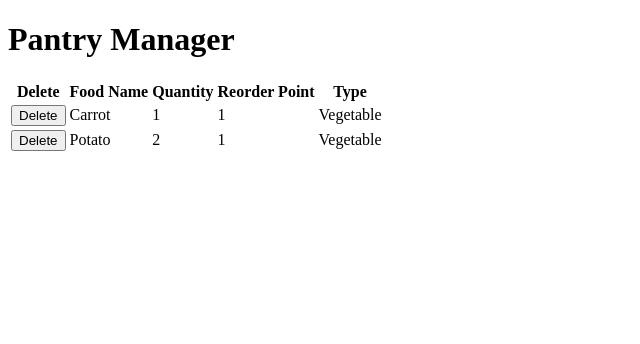
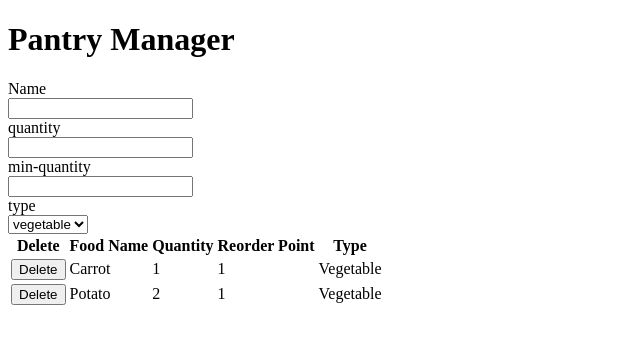
Before and after one commit to kjaf/e-gineeringInventory, a React (Create React App) app in the folder reactworkshopkylefetterman/: page / in a window 1280 px wide. Shown: the top 344 px of the page, without its empty margins (0-640 px from the left). Built offline with nearby package versions, Linux system fonts and the light colour scheme; data requests are answered from the project's data file.

Commit message:
reusable components

```diff
--- a/reactworkshopkylefetterman/db.json
+++ b/reactworkshopkylefetterman/db.json
@@ -1,17 +1,18 @@
 {
   "foods": [
     {
-        "name": "Carrot",
-        "quantity":1,
-        "reOrderPoint":1,
-        "type":"Vegetable"
+      "id": 1,
+      "name": "Carrot",
+      "quantity": 1,
+      "reOrderPoint": 1,
+      "type": "Vegetable"
     },
     {
-        "name":"Potato",
-        "quantity":2,
-        "reOrderPoint":1,
-        "type":"Vegetable"
+      "id": 2,
+      "name": "Potato",
+      "quantity": 2,
+      "reOrderPoint": 1,
+      "type": "Vegetable"
     }
-]
-
+  ]
 }
--- a/reactworkshopkylefetterman/package.json
+++ b/reactworkshopkylefetterman/package.json
@@ -10,10 +10,12 @@
     "@types/node": "^12.20.19",
     "@types/react": "^17.0.18",
     "@types/react-dom": "^17.0.9",
+    "bootstrap": "^5.1.0",
     "cross-env": "^7.0.3",
     "json-server": "^0.16.3",
     "npm-run-all": "^4.1.5",
     "react": "^17.0.2",
+    "react-bootstrap": "^2.0.0-beta.5",
     "react-dom": "^17.0.2",
     "react-scripts": "4.0.3",
     "typescript": "^4.3.5",
@@ -21,7 +23,7 @@
   },
   "scripts": {
     "start": "react-scripts start",
-    "start-app":"react-scripts start",
+    "start-app": "react-scripts start",
     "build": "react-scripts build",
     "test": "react-scripts test",
     "eject": "react-scripts eject",
--- a/reactworkshopkylefetterman/src/App.tsx
+++ b/reactworkshopkylefetterman/src/App.tsx
@@ -1,9 +1,12 @@
 import React, {useEffect, useState} from 'react'
-import {getFoods} from './api/foodsApi'
+import {getFoods, deleteFood} from './api/foodsApi'
+import Input from './shared/Input';
+import Select from './shared/Select'
 
 
 
-type Food = {
+export type Food = {
+    id:number,
     name: string,
     quantity: number,
     reOrderPoint: number,
@@ -15,24 +18,18 @@ const foods:Food[] = []
 
 
 
-
-
 const App = () => {
 
     const [foods, setFoods] = useState<Food[]>([]);
 
+
     useEffect(()=>{
-        async function callGetFoods(){
-            const resp = await getFoods();
-            if(!resp.ok) throw new Error("Call to get foods failed")
-            const json = await resp.json();
-            setFoods(json);
-        }
         callGetFoods();
     },[])
 
-    const deleteFood = () =>{
-        alert("yo bro");
+    async function callGetFoods(){
+        const data = await getFoods();
+        setFoods(data);
     }
 
     const renderFoods = () =>{
@@ -43,7 +40,12 @@ const App = () => {
 
                         <tr key={food.name}>
                             <td>
-                                <button onClick={deleteFood}>Delete</button>
+                                <button onClick={async ()=>{
+                                    await deleteFood(food.id)
+                                    const newFoods=foods.filter(oldfood=>oldfood.id!==food.id)
+                                    setFoods(newFoods)
+
+                                }}>Delete</button>
                             </td>
                             <td>
                                 {food.name}
@@ -68,6 +70,10 @@ const App = () => {
     return (
         <>
             <h1>Pantry Manager</h1>
+            <Input id="name" label="Name" />
+            <Input id="quantity" label="quantity" />
+            <Input id="min-quantity" label="min-quantity" />
+            <Select id="type" label="type" options={[{label:"vegetable", value:"vegetable"},{label:"Grain", value:"Grain"},{label:"Fruit",value:"Fruit"}]} />
             <table>
                 <thead>
                     <tr>
--- a/reactworkshopkylefetterman/src/api/foodsApi.ts
+++ b/reactworkshopkylefetterman/src/api/foodsApi.ts
@@ -1,14 +1,18 @@
+
+import {Food} from "../App"
 
 export async function getFoods(){
-    return fetch("http://localhost:3001/foods")
+    const response = await fetch("http://localhost:3001/foods");
+
+    if (!response.ok) throw new Error("Call to get foods failed")
+    return  response.json() as Promise<Food[]>;
 }
 
-
 export async function deleteFood(id:number){
-    const response = await fetch("https://localhost:3001/food/"+ id, {
+    const response = await fetch("http://localhost:3001/foods/"+ id, {
         method:"DELETE"
     })
 
     if (!response.ok) throw new Error("Delete failed")
-    return await response.json()
+    return  response.json()
 }
--- /dev/null
+++ b/reactworkshopkylefetterman/src/shared/Input.tsx
@@ -0,0 +1,22 @@
+import React from 'react'
+
+type InputProps ={
+    label:string;
+    id:string;
+}
+
+const Input = (props:InputProps) => {
+    return (
+        <>
+            <form>
+                <div>
+                    <label htmlFor={props.id}>{props.label}</label>
+                    <br />
+                    <input type="text" id={props.id}></input>
+                </div>
+            </form>
+        </>
+    )
+}
+
+export default Input
--- /dev/null
+++ b/reactworkshopkylefetterman/src/shared/Select.tsx
@@ -0,0 +1,36 @@
+import React from 'react'
+import Food from '../App'
+
+
+type SelectOption = {
+    label:string;
+    value:string;
+}
+
+type SelectProps ={
+    id:string;
+    label:string;
+    options:SelectOption[]
+}
+
+const Input = (props:SelectProps) => {
+
+    return (
+            <>
+             <label htmlFor={props.id}>{props.label}</label>
+             <br />
+                    <select>
+                    {props.options.map(option=>{
+                        return(
+                            <option key={option.value} value={option.value}>{option.label}</option>
+                        )
+                    })}
+
+                    </select>
+           </>
+
+
+    )
+}
+
+export default Input
```
Also changed, not shown: 1 other file (tests, documents, lock files or other folders).
